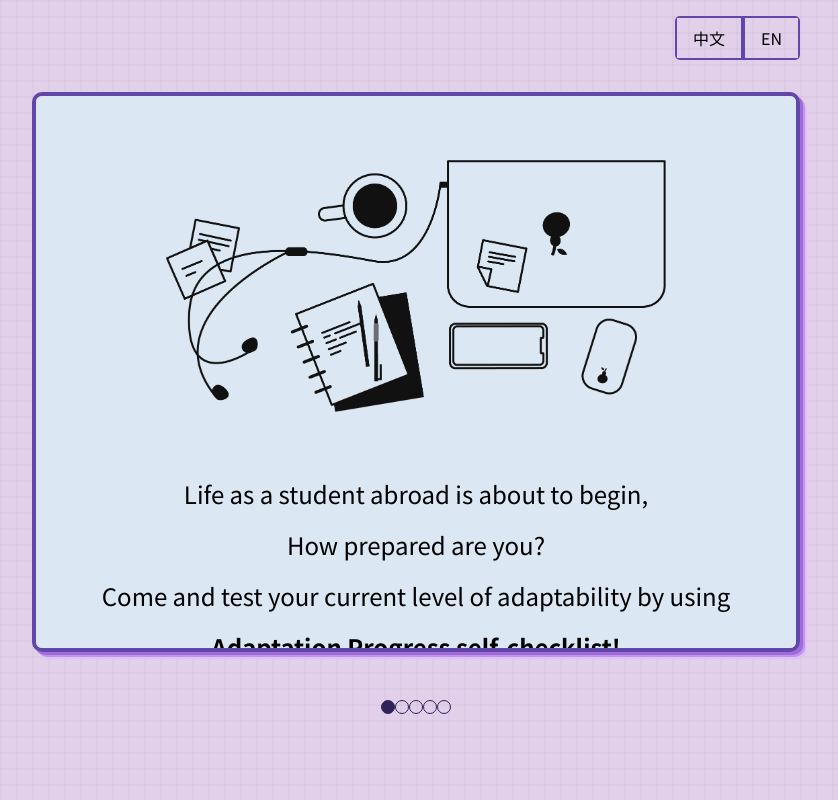
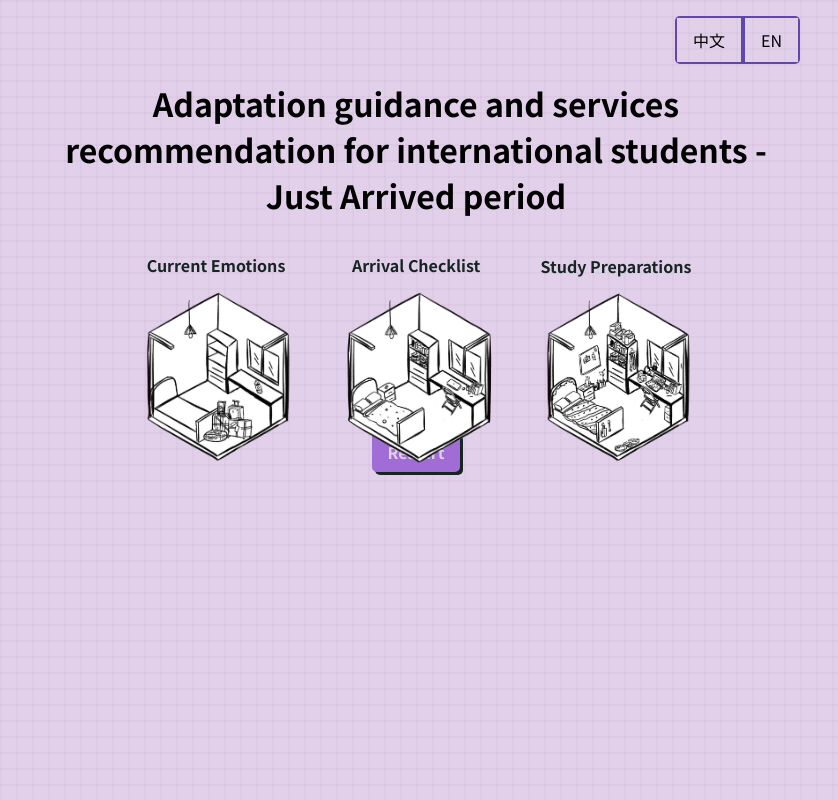
Before and after one commit to billy-yoyo/self-checklist, a Django app: page / in a window 1280 px wide. Shown: the whole page, without its empty margins (224-1062 px from the left). Run offline with Django 5.2, Linux system fonts and the light colour scheme; a user stored in the database is signed in; tables that the repository leaves empty hold one stand-in row (values such as "Sample post").

Commit message:
simplify checklist, several fixes

```diff
--- a/self_checklist_proto/content/self_progress.py
+++ b/self_checklist_proto/content/self_progress.py
@@ -182,7 +182,6 @@ self_progress = Checklist(
             [
               ContentListEntry("self-progress/arriving-uk/get-accommodation/1"),
               ContentListEntry("self-progress/arriving-uk/get-accommodation/2"),
-              ContentListEntry("self-progress/arriving-uk/get-accommodation/3"),
               ContentListEntry("self-progress/arriving-uk/get-accommodation/4"),
               ContentListEntry("self-progress/arriving-uk/get-accommodation/5"),
               ContentListEntry("self-progress/arriving-uk/get-accommodation/6"),
--- a/self_checklist_proto/language/translation_file.md
+++ b/self_checklist_proto/language/translation_file.md
@@ -8,6 +8,12 @@ $ ch
 $$:raw click-to-expand
 $ en
 Click here to read more
+
+$$:raw restart
+$ en
+Restart
+$ ch
+重置
 
 $ ch
 更多详情
@@ -160,19 +166,19 @@ $ en
 Current Emotions
 
 $ ch
-现在的心情
+心理压力测评
 
 $$ studying
 $ en
 Arrival Checklist
 $ ch
-快速安顿
+如何快速安顿
 
 $$ living
 $ en
 Study Preparations
 $ ch
-学习准备
+学习准备事项
 
 $$ total-questions
 $ en
@@ -216,19 +222,19 @@ $$$ self-progress
 
 $$ title
 $ en
-Adaptation Progress self-checklist
+Adaptation guidance and services recommendation for international students - Just Arrived period
 
 $ ch
-适应程度自查表
+国际学生的文化适应指导与服务建议 - 刚刚抵达阶段
 
 $$$ self-progress/psych-adaptation
 
 $$ title
 $ en
-Let's see how you're feeling now, before we start.
+Let's see how you're feeling now. You can see the votes from other stduents, relevant suggestions and service recommend.
 
 $ ch
-在正式开始之前，先来看看你目前的心情吧
+先来看看你目前的压力状况吧！在结果页面，你能看到其他同学的投票，以及相关的建议和服务推荐。
 
 
 $$ arrive-feeling
@@ -398,19 +404,15 @@ It's time to start living alone
 in the UK, come and see if
 you're ready!
 
-Tick the
-information you already
-know and the unchecked
-information will
-automatically generate a to-do list for you to download.
+All options below developed from
+graduate international stduents' suggestions
+for this adaptation stage.
 
 $ ch
 要在英国开始独自生活了，快来
 看看你准备好了吗！
 
-勾选你已经
-知道的信息，未被勾选的信息会
-自动生成待做清单以供下载。
+以下选项均来自于往届国际生的对于本适应阶段的建议。
 
 $$ get-brp
 $ en
@@ -806,7 +808,7 @@ $ en
 $$ find-people/4
 $ ch
 **Social event** - 整个学年都会定期举办不同的social event, 例如周边城市旅行, 展览，咖啡闲聊， 电影之夜，和创意集市等等! 这
-是一个结交朋友，或者与新认识的朋友社交的绝佳机会。点击[Goldsmiths学校官网]https://www.gold.ac.uk/events/)查看
+是一个结交朋友，或者与新认识的朋友社交的绝佳机会。点击[Goldsmiths学校官网](https://www.gold.ac.uk/events/)查看
 更多的活动信息，并点击预约吧！或者点击[DMU学校官网](https://www.dmu.ac.uk/current-students/student-support/international/explore-uk.aspx)，查看预定你感兴趣的城市去旅行吧！
 
 $ en
@@ -824,7 +826,7 @@ $ ch
 $ en
 **Student Societies** - We have over 70 different school clubs,
 covering different sports and interests, as well as some cultural societies! Click on the
-[Goldmsiths official website](https://www.goldsmithssu.org/opportunities/find_a_society/) to browse the societies
+[Goldsmiths学校官网](https://www.goldsmithssu.org/opportunities/find_a_society/) to browse the societies
 and community activities you are interested in, and click to join!
 
 $$ explore-city
@@ -884,13 +886,13 @@ $ ch
 $$$ self-progress/study-life
 $$ title
 $ ch
-马上要开始硕士学习了，来看看你做好准
-备了吗！勾选你已经知道的信息，未被勾
-选的信息会自动生成待做清单以供下载。
+马上要开始硕士学习了，来看看你做好准备了吗！
+以下选项均来自于往届国际生的对于本适应阶段的建议
 
 $ en
-You're about to start your master's degree, are you ready? Check the information you already know or leave it unchecked.
-The selected information will automatically generate a to-do list for download.
+You're about to start your master's degree, are you ready?
+All options below developed from graduate international stduents' suggestions
+for this adaptation stage.
 
 $$ explore-uni
 $ ch
@@ -1098,12 +1100,13 @@ $$:raw solo-study/1/option/8
 $ en
 Find and understand the assessement criteria.
 $ ch
+查找并理解作业打分标准。
 
 $$:raw solo-study/1/option/9
 $ en
 Choose the courses I'm interesting based on my goals.
 $ ch
-查找并理解作业打分标准。
+选择自己感兴趣的选修课。
 
 $$:raw solo-study/1/option/10
 $ en
--- a/self_checklist_proto/static/style.css
+++ b/self_checklist_proto/static/style.css
@@ -80,6 +80,11 @@ main {
   flex-direction: row;
 }
 
+.title.checklist {
+  text-align: center;
+  margin-top: 1rem;
+}
+
 .title div {
   flex: 1;
 }
@@ -91,7 +96,8 @@ div.language-selector {
   flex-direction: row;
   border-radius: 5px;
   overflow: hidden;
-
+  height: 3rem;
+  margin-left: 2rem;
 }
 
 div.language-selector button {
@@ -516,7 +522,6 @@ input[type=checkbox]:checked {
   display: flex;
   justify-content: center;
   align-items: center;
-
 }
 
 .progression {
@@ -525,6 +530,12 @@ input[type=checkbox]:checked {
   align-items: flex-start;
   margin-top: 3rem;
   width: 550px;
+}
+
+.progression-wrapper.simple .progression {
+  flex-direction: row;
+  width: unset;
+  margin-top: 5rem;
 }
 
 .progression-step {
@@ -539,6 +550,20 @@ input[type=checkbox]:checked {
 
 .progression-step:nth-child(2n) {
   align-self: flex-end;
+}
+
+.progression-wrapper.simple .progression-step {
+  align-self: unset;
+}
+
+@media (max-width:641px) {
+  .progression-wrapper.simple .progression {
+    flex-direction: column;
+  }
+
+  .progression-wrapper.simple .progression-step {
+    margin-bottom: 5rem;
+  }
 }
 
 .progression-step img.step {
@@ -721,6 +746,30 @@ input[type=checkbox]:checked {
   margin: 0.25rem;
 }
 
+.checklist-buttons {
+  display: flex;
+  flex-direction: row;
+  align-items: center;
+  justify-content: center;
+  width: 100%;
+}
+
+.restart {
+  align-self: center;
+  background-color: var(--colour-primary-lighter);
+  border: none;
+  border-radius: 5px;
+  padding: 0.5rem 1rem;
+  color: var(--colour-white);
+  text-wrap: nowrap;
+  font-weight: bold;
+  font-size: 1rem;
+  cursor: pointer;
+  box-shadow: 3px 3px 0px var(--colour-black);
+  text-decoration: none;
+  margin: 0.25rem;
+}
+
 .hidden {
   display: none;
 }
--- a/self_checklist_proto/urls.py
+++ b/self_checklist_proto/urls.py
@@ -23,6 +23,7 @@ urlpatterns = [
     path('admin/', admin.site.urls),
     path('checklist/<slug:name>', views.checklist),
     path('checklist/<slug:checklist_name>/<slug:section_name>', views.checklist_section),
-    path('', views.introduction),
+    path('', views.simple_checklist), # TODO: remove simple
+    # path('', views.introduction),
     path('survey/<slug:name>', views.submit_survey),
 ]
--- a/self_checklist_proto/views.py
+++ b/self_checklist_proto/views.py
@@ -40,6 +40,19 @@ def checklist(request, name=None):
     })
   else:
     return HttpResponseNotFound()
+
+def simple_checklist(request):
+  name = "self-progress"
+  checklist = checklists[name]
+  lang = get_lang(request)
+  checklist = checklist.populate(request.user)
+  checklist.progression.steps = checklist.progression.steps[1:-1]
+  return render(request, "simple_checklist.html", {
+    "checklist": checklist,
+    "lang": lang,
+    "qlang": request.GET.get("lang"),
+    "checklist_name": name
+  })
 
 def checklist_section(request, checklist_name=None, section_name=None):
   if checklist_name not in checklists:
@@ -84,7 +97,8 @@ def checklist_section(request, checklist_name=None, section_name=None):
     "lang": lang,
     "qlang": request.GET.get("lang"),
     "checklist_name": checklist_name,
-    "finish_url": f"/checklist/{checklist_name}",
+    #"finish_url": f"/checklist/{checklist_name}",
+    "finish_url": f"/", # TODO: remove simple
     "pie_data": pie_data,
     "summary_data": summary_data
   })
--- /dev/null
+++ b/templates/simple_checklist.html
@@ -0,0 +1,76 @@
+{% extends "base.html" %}
+
+{% load static %}
+
+
+{% block content %}
+
+<div class="title">
+  <div></div>
+  <div class="language-selector">
+    <button class="lang {% if lang == 'ch' %}selected{%endif%}" onclick="setLanguage('ch')">中文</button>
+    <button class="lang {% if lang == 'en' %}selected{%endif%}" onclick="setLanguage('en')">EN</button>
+  </div>
+</div>
+<div class="title checklist">
+  {{ checklist.title_key|t:lang |safe }}
+</div>
+<div class="progression-wrapper simple">
+  <div class="progression">
+    {% for step in checklist.progression.steps %}
+      <a class="progression-step {% if step.finished %}finished{% endif %}"
+        {% if step.linked_section %}
+          href={{ "/checklist/"|add:checklist_name|add:"/"|add:step.linked_section|withlang:qlang }}
+          data-section="{{ step.linked_section }}"
+        {% endif %}>
+
+        <div class="progression-text">
+          {{ step.title_key|t:lang }}
+        </div>
+        <img class="step" src="{% static step.image_name %}">
+        <img class="step finished" src="{% static step.finished_image_name %}">
+
+        <img class="tick" src="{% static 'imgs/tick-filled.svg' %}">
+
+        <img class="star" src="{% static 'imgs/star.svg' %}">
+        <img class="star second" src="{% static 'imgs/star-2.svg' %}">
+      </a>
+    {% endfor %}
+  </div>
+</div>
+
+<div class="checklist-buttons">
+  <button class="button restart" onclick="restart()">
+    {{ "restart"|t:lang }}
+  </button>
+</div>
+
+<script>
+  const CHECKLIST_NAME = "{{ checklist_name }}";
+  (() => {
+    const STATE = { foundFirst: false };
+    document.querySelectorAll(".progression-step").forEach(step => {
+      const sectionName = step.dataset.section;
+      if (!sectionName) {
+        return;
+      }
+
+      const sectionState = localStorage.getItem(`checklist/${CHECKLIST_NAME}/${sectionName}`);
+      if (sectionState === "finished") {
+        step.classList.add("finished");
+      }
+
+      if (!STATE.foundFirst && !step.classList.contains("finished")) {
+        // step.classList.add("next");
+        STATE.foundFirst = true;
+      }
+    });
+  })();
+  const restart = () => {
+    localStorage.clear();
+    location.reload();
+  };
+  Footsteps.load();
+</script>
+
+{% endblock %}
```
